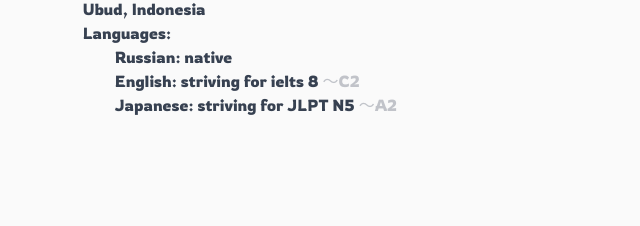
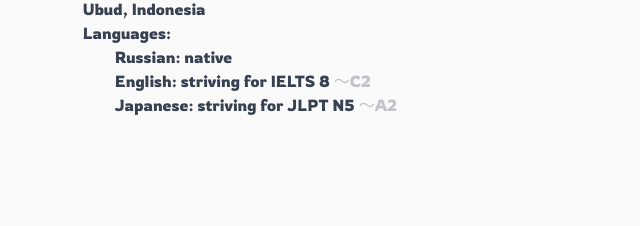
Before and after one commit to sobresaliente/my-world, an Astro site: page /about in a window 1280 px wide. Shown: the part 411-637 px from the top of the page, 56-696 px from the left. Built offline with nearby package versions, Linux system fonts and the light colour scheme; Astro itself is replaced by a stand-in of ours.

Commit message:
Fix typo in IELTS

```diff
--- a/src/pages/about.astro
+++ b/src/pages/about.astro
@@ -39,7 +39,7 @@ const pageTitle = "About me";
                             <h3>Languages:</h3>
                             <ul class="pl-8">
                                 <li>Russian: native</li>
-                                <li>English: striving for ielts 8 <span class="text-gray-500 opacity-40">〜C2</span></li>
+                                <li>English: striving for IELTS 8 <span class="text-gray-500 opacity-40">〜C2</span></li>
                                 <li>Japanese: striving for JLPT N5 <span class="text-gray-500 opacity-40">〜A2</span></li>
                             </ul>
                         </li>
```
